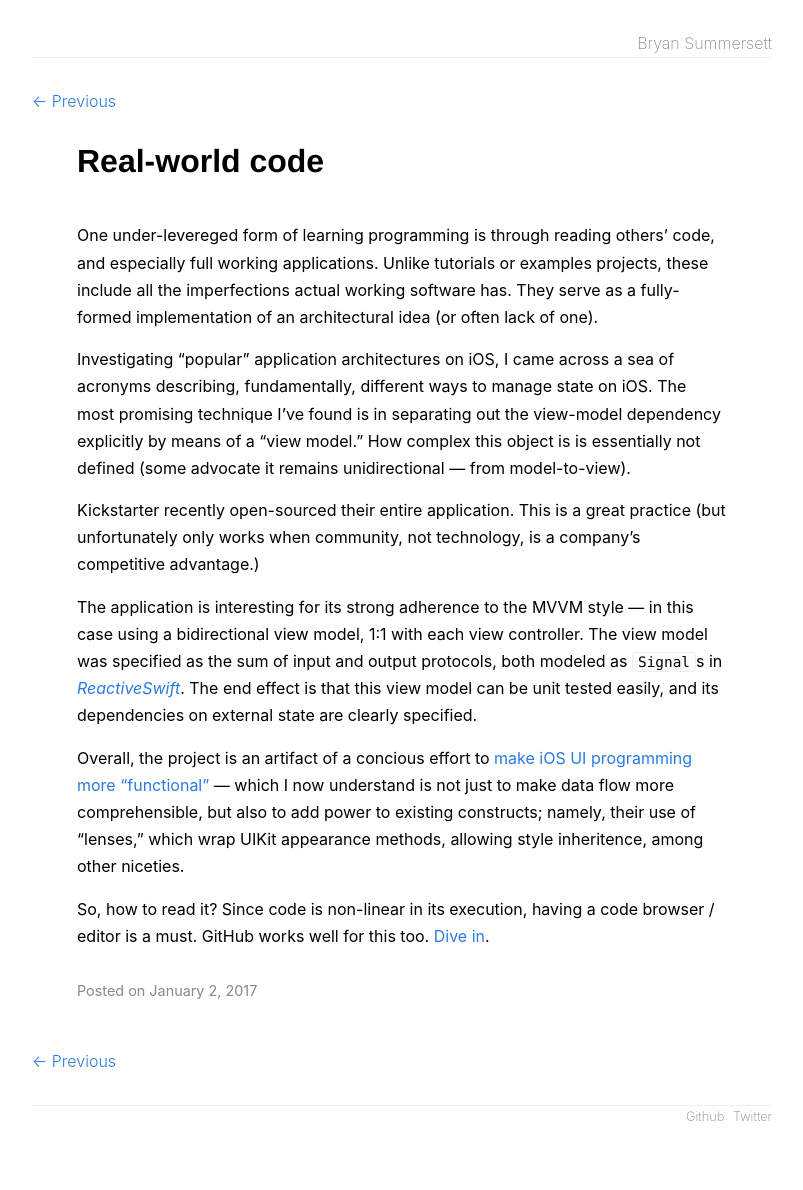
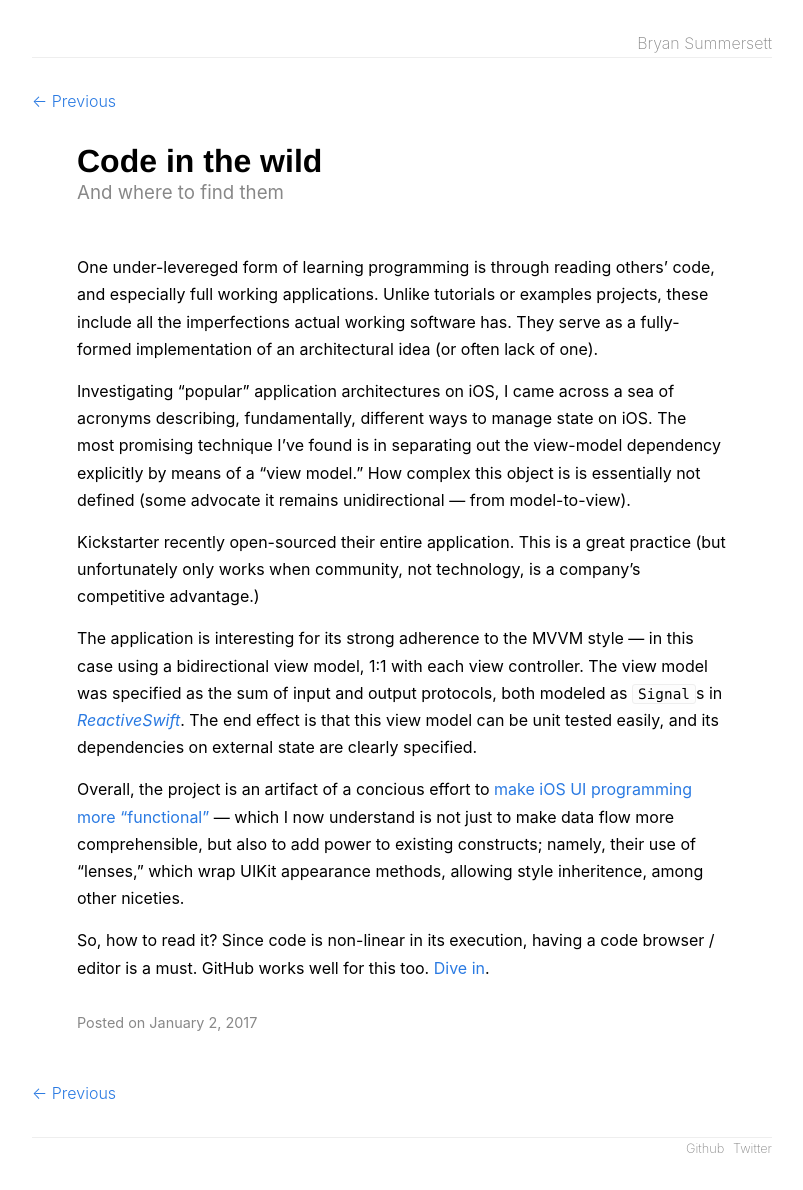
Before and after one commit to bryansum/bsumm.net, a Jekyll site: the page built from _posts/2017-01-02-real-world-code.md, in a window 1280 px wide. Shown: the whole page, without its empty margins (238-1041 px from the left). Built offline with Jekyll 4.4.1, drawn with Linux system fonts in a browser that asks for light colours; before the commit the page ends 1158 px from its top, so only the background shows below that.

Commit message:
Add description to the latest post

```diff
--- a/_posts/2017-01-02-real-world-code.md
+++ b/_posts/2017-01-02-real-world-code.md
@@ -1,5 +1,6 @@
 ---
-title: Real-world code
+title: Code in the wild
+description: And where to find them
 ---
 One under-levereged form of learning programming is through reading others’ code, and especially full working applications. Unlike tutorials or examples projects, these include all the imperfections actual working software has. They serve as a fully-formed implementation of an architectural idea (or often lack of one).
 
```
